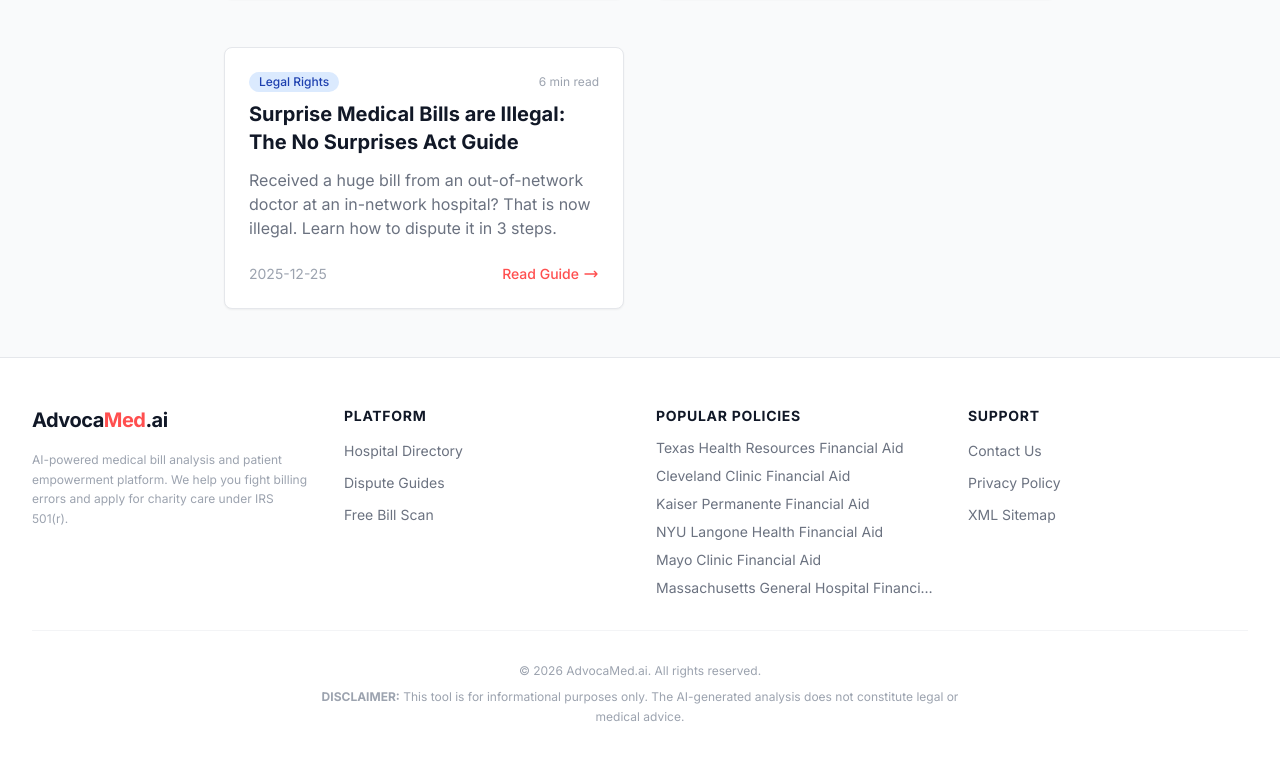
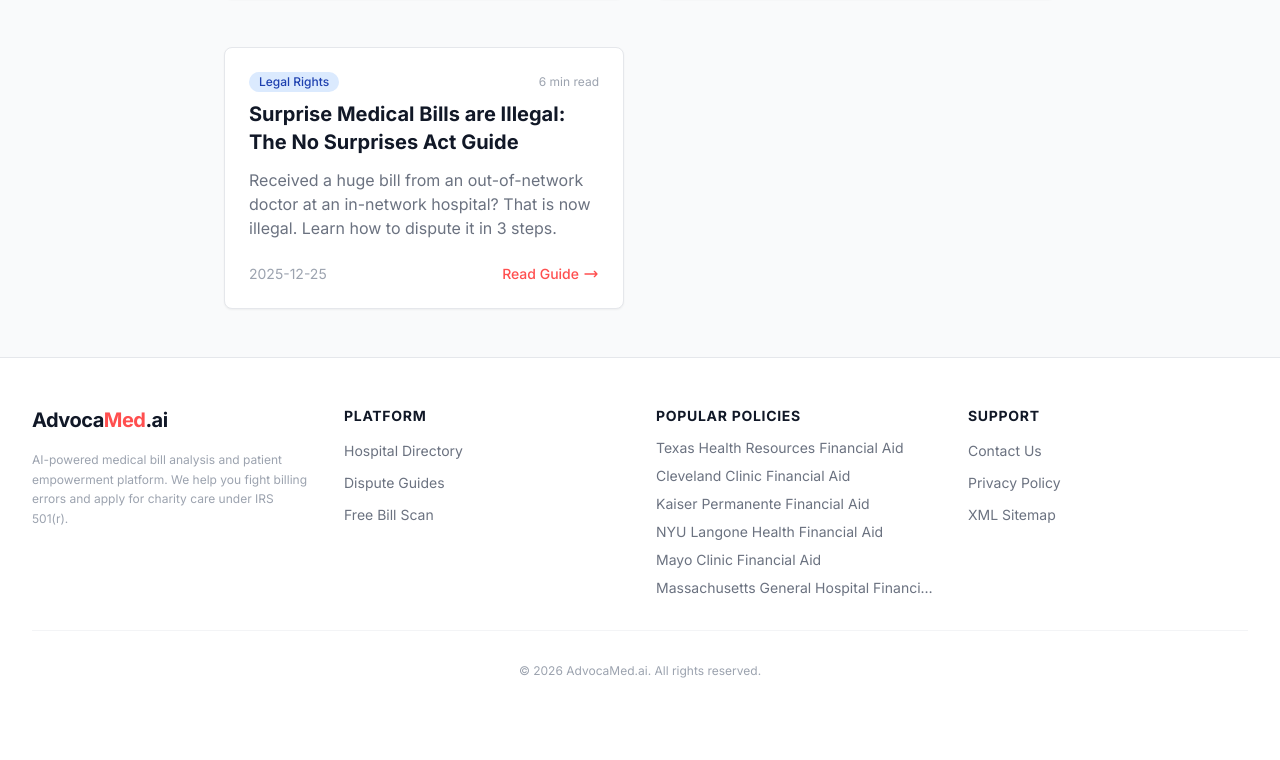
Before and after one commit to gkswjdgb/advocamed-ai, a React (Vite) app in the folder advocamed.ai/: page /blog in a window 1280 px wide. Shown: the part 1438-2198 px from the top of the page. After the commit the page ends 2165 px from the top, so only its background shows below. Built offline with nearby package versions, Linux system fonts and the light colour scheme.

Commit message:
Update App.tsx

```diff
--- a/advocamed.ai/App.tsx
+++ b/advocamed.ai/App.tsx
@@ -7,10 +7,14 @@ import { Hero } from './components/Hero';
 import { UploadSection } from './components/UploadSection';
 import { AnalysisResultView } from './components/AnalysisResult';
 import { SEOContent } from './components/SEOContent';
+import { Newsletter } from './components/Newsletter';
 import SEO from './components/SEO';
 import PrivacyPolicy from './components/PrivacyPolicy';
 import CookieBanner from './components/CookieBanner';
 import ScrollToTop from './components/ScrollToTop';
+
+// Data
+import { demoAnalysisResult } from './data/demoData';
 
 // Pages
 import BlogPage from './pages/BlogPage';
@@ -34,6 +38,12 @@ const Home = () => {
 
   const handleStart = () => {
     setSearchParams({ step: 'UPLOAD' });
+    window.scrollTo({ top: 0, behavior: 'smooth' });
+  };
+
+  const handleDemo = () => {
+    setAnalysisData(demoAnalysisResult);
+    setSearchParams({ step: 'RESULTS' });
     window.scrollTo({ top: 0, behavior: 'smooth' });
   };
 
@@ -61,7 +71,8 @@ const Home = () => {
 
       {step === 'HERO' && (
         <>
-          <Hero onStart={handleStart} />
+          <Hero onStart={handleStart} onDemo={handleDemo} />
+          <Newsletter />
           <SEOContent />
         </>
       )}
@@ -95,7 +106,7 @@ const Home = () => {
 const App: React.FC = () => {
   const currentYear = new Date().getFullYear();
 
-  // Pick top 6 hospitals for SEO footer links to help crawlers find deep content
+  // Pick top 6 hospitals for SEO footer links
   const featuredHospitals = hospitals.slice(0, 6);
 
   return (
@@ -138,7 +149,6 @@ const App: React.FC = () => {
               <Route path="/hospital/:slug" element={<HospitalGuide />} />
               <Route path="/contact-us" element={<ContactUs />} />
               <Route path="/privacy-policy" element={<PrivacyPolicy />} />
-              {/* Catch-all 404 Route */}
               <Route path="*" element={<NotFound />} />
             </Routes>
           </div>
@@ -156,7 +166,6 @@ const App: React.FC = () => {
                   </p>
                 </div>
 
-                {/* Sitemap Links */}
                 <div>
                     <h3 className="text-sm font-bold text-gray-900 tracking-wider uppercase mb-3">Platform</h3>
                     <ul className="space-y-2">
@@ -166,7 +175,6 @@ const App: React.FC = () => {
                     </ul>
                 </div>
 
-                {/* Dynamic SEO Links (Internal Linking) */}
                 <div>
                     <h3 className="text-sm font-bold text-gray-900 tracking-wider uppercase mb-3">Popular Policies</h3>
                     <ul className="space-y-2">
@@ -194,16 +202,11 @@ const App: React.FC = () => {
                 <p className="text-center text-xs text-gray-400">
                   &copy; {currentYear} AdvocaMed.ai. All rights reserved.
                 </p>
-                <p className="text-center text-xs text-gray-400 mt-2 max-w-2xl mx-auto leading-relaxed">
-                  <strong>DISCLAIMER:</strong> This tool is for informational purposes only.
-                  The AI-generated analysis does not constitute legal or medical advice.
-                </p>
               </div>
             </div>
           </footer>
 
           <CookieBanner />
-
         </div>
       </BrowserRouter>
     </HelmetProvider>
```
